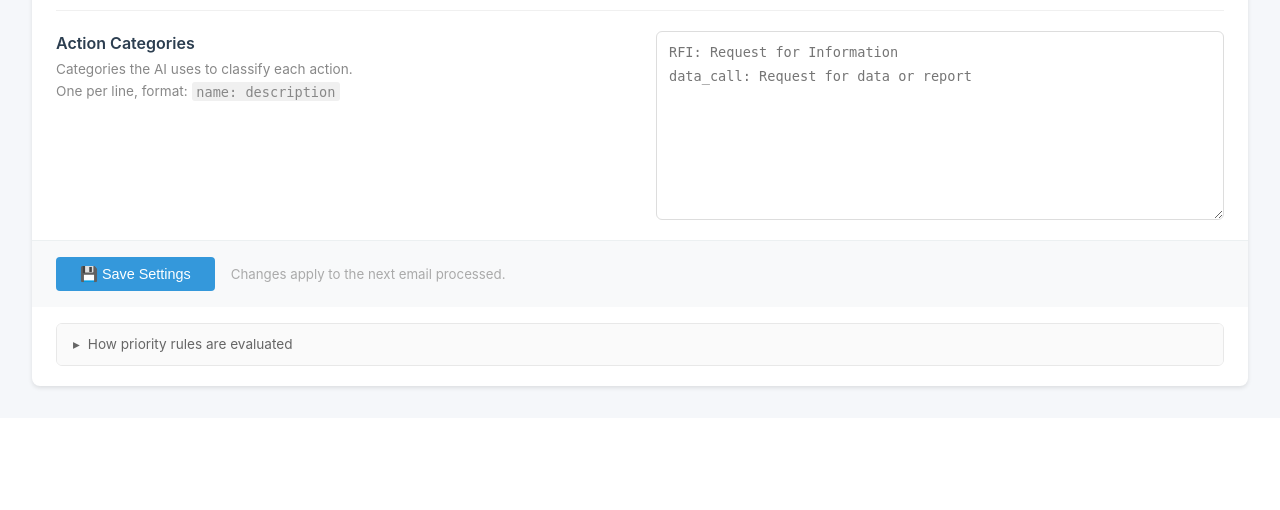
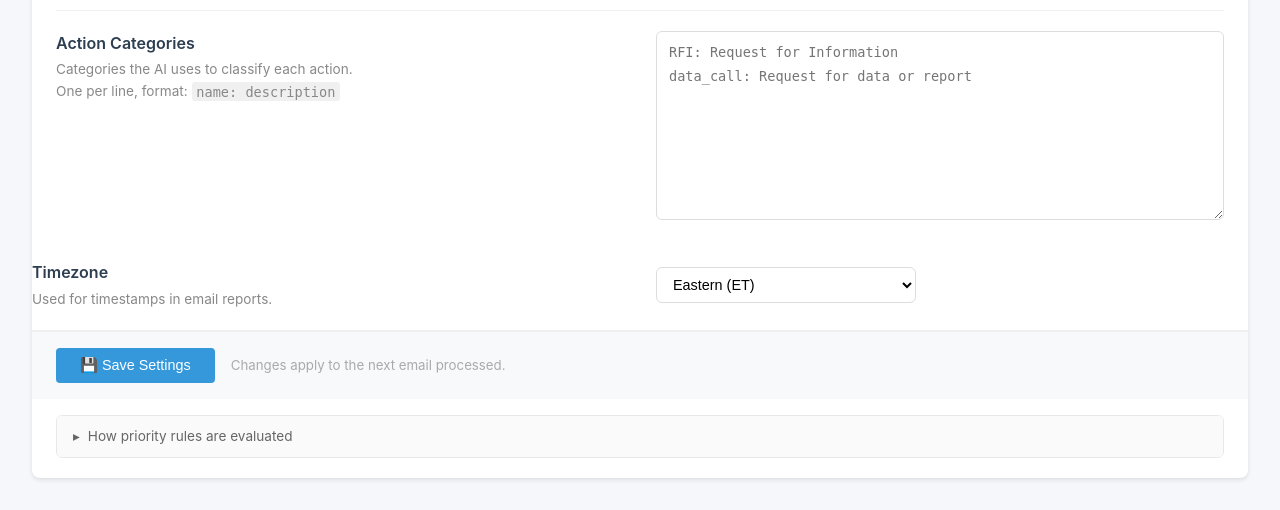
Before and after one commit to blake-perkins/INtelliBOX, a FastAPI app: template src/emailtools/web/templates/settings.html in a window 1280 px wide. Shown: the part 826-1336 px from the top of the page. Before the commit the page ends 1217 px from the top, so only its background shows below. Run offline with FastAPI, Linux system fonts and the light colour scheme; the template is opened without the code that fills it, so the values that code supplies are empty.

Commit message:
Add timezone setting (default America/Chicago)
- SettingsService: add DEFAULT_TIMEZONE and get_timezone()
- settings.html: add Timezone dropdown (US + common international zones)
  to Priority Rules pane, just above the Save bar
- app.py: read/write timezone through settings_page and save_settings
- generator.py: add to_local_time() helper using zoneinfo; apply to
  generated_at in generate_report_data so nightly email timestamps
  show local time rather than UTC

Web UI timestamps already use JS (browser local time) and are unaffected.

Co-Authored-By: Claude Sonnet 4.5 <noreply@anthropic.com>

```diff
--- a/src/emailtools/web/app.py
+++ b/src/emailtools/web/app.py
@@ -723,6 +723,7 @@ async def settings_page(request: Request, success: bool = False):
                 "priority_high_keywords_text": '\n'.join(high_keywords),
                 "confidence_threshold": ai_config.get('confidence_threshold', 0.5),
                 "categories_text": categories_text,
+                "timezone": SettingsService.get_timezone(),
                 "success": success,
                 "roster": roster,
             }
@@ -737,7 +738,8 @@ async def save_settings(
     priority_high_senders: str = Form(""),
     priority_high_keywords: str = Form(""),
     confidence_threshold: float = Form(0.5),
-    ai_categories: str = Form("")
+    ai_categories: str = Form(""),
+    timezone: str = Form("America/Chicago")
 ):
     """Save priority and AI settings."""
     # Parse textarea inputs (newline-separated) into lists
@@ -754,6 +756,7 @@ async def save_settings(
     SettingsService.set_setting('priority_high_keywords', keywords)
     SettingsService.set_setting('ai_confidence_threshold', round(float(confidence_threshold), 2))
     SettingsService.set_setting('ai_categories', categories)
+    SettingsService.set_setting('timezone', timezone)
 
     # Redirect with success flag
     return RedirectResponse(url="/settings?success=true", status_code=303)
--- a/src/emailtools/web/templates/settings.html
+++ b/src/emailtools/web/templates/settings.html
@@ -116,6 +116,32 @@
                               style="width: 100%; padding: 0.5rem 0.75rem; border: 1px solid #ddd; border-radius: 6px; font-size: 0.85rem; font-family: monospace; resize: vertical; line-height: 1.8;">{{ categories_text }}</textarea>
                 </div>
             </div>
+
+                <!-- Timezone -->
+                <div style="display: grid; grid-template-columns: 1fr 1fr; gap: 2rem; padding: 1.25rem 0; border-bottom: 1px solid #f0f0f0; align-items: center;">
+                    <div>
+                        <div style="font-weight: 600; color: #2c3e50; margin-bottom: 0.2rem;">Timezone</div>
+                        <div style="font-size: 0.85rem; color: #888;">Used for timestamps in email reports.</div>
+                    </div>
+                    <div>
+                        <select name="timezone" style="width: 260px; padding: 0.5rem 0.75rem; border: 1px solid #ddd; border-radius: 6px; font-size: 0.9rem; background: white; cursor: pointer;">
+                            <optgroup label="US &amp; Canada">
+                                <option value="America/New_York"    {% if timezone == 'America/New_York'    %}selected{% endif %}>Eastern (ET)</option>
+                                <option value="America/Chicago"     {% if timezone == 'America/Chicago'     %}selected{% endif %}>Central (CT)</option>
+                                <option value="America/Denver"      {% if timezone == 'America/Denver'      %}selected{% endif %}>Mountain (MT)</option>
+                                <option value="America/Phoenix"     {% if timezone == 'America/Phoenix'     %}selected{% endif %}>Mountain – no DST (AZ)</option>
+                                <option value="America/Los_Angeles" {% if timezone == 'America/Los_Angeles' %}selected{% endif %}>Pacific (PT)</option>
+                                <option value="America/Anchorage"   {% if timezone == 'America/Anchorage'   %}selected{% endif %}>Alaska (AKT)</option>
+                                <option value="Pacific/Honolulu"    {% if timezone == 'Pacific/Honolulu'    %}selected{% endif %}>Hawaii (HT)</option>
+                            </optgroup>
+                            <optgroup label="Other">
+                                <option value="UTC"                 {% if timezone == 'UTC'                 %}selected{% endif %}>UTC</option>
+                                <option value="Europe/London"       {% if timezone == 'Europe/London'       %}selected{% endif %}>London (GMT/BST)</option>
+                                <option value="Europe/Berlin"       {% if timezone == 'Europe/Berlin'       %}selected{% endif %}>Central Europe (CET)</option>
+                            </optgroup>
+                        </select>
+                    </div>
+                </div>
 
             <!-- Save Bar -->
             <div style="padding: 1rem 1.5rem; background: #f8f9fa; border-top: 1px solid #ecf0f1; display: flex; align-items: center; gap: 1rem;">
```
Also changed, not shown: src/emailtools/reporter/generator.py (+18 -2 lines), src/emailtools/settings_service.py (+7 -0 lines).
